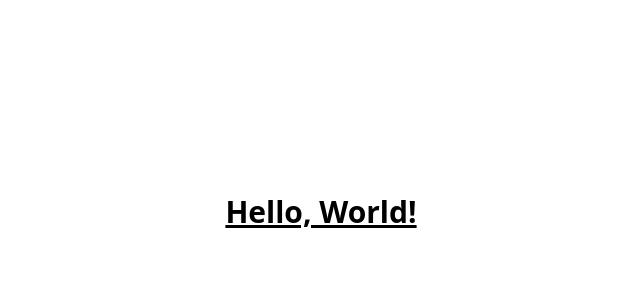
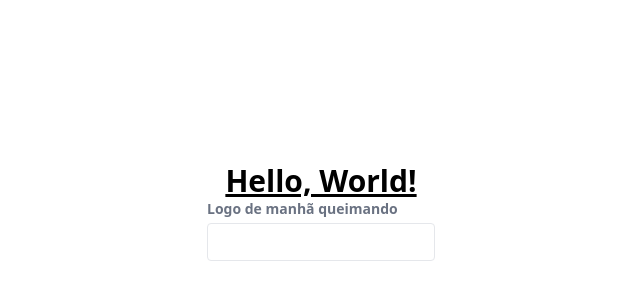
Before and after one commit to feliperocha93/brevly, a React (Vite) app in the folder web/: page / in a window 1280 px wide. Shown: the part 188-488 px from the top of the page, without its empty margins (319-959 px from the left). Built offline with nearby package versions, Linux system fonts and the light colour scheme.

Commit message:
feat: create ui components

```diff
--- a/web/package.json
+++ b/web/package.json
@@ -11,6 +11,7 @@
   },
   "dependencies": {
     "@tailwindcss/vite": "^4.1.4",
+    "clsx": "^2.1.1",
     "react": "^19.0.0",
     "react-dom": "^19.0.0",
     "tailwindcss": "^4.1.4"
--- a/web/src/App.tsx
+++ b/web/src/App.tsx
@@ -1,7 +1,13 @@
+import { Input } from "./components/ui/input"
+
 export function App() {
   return (
     <main className='h-dvh flex flex-col items-center justify-center p-10'>
       <h1 className="text-3xl font-bold underline">Hello, World!</h1>
+
+      <Input label="Logo de manhã queimando" >
+
+      </Input>
     </main>
   )
 }
--- /dev/null
+++ b/web/src/components/ui/button.tsx
@@ -0,0 +1,43 @@
+import { clsx } from "clsx";
+import type { ButtonHTMLAttributes, ReactNode } from "react";
+
+type ButtonVariant = "primary" | "secondary";
+type ButtonState = "default" | "hover" | "disabled";
+
+interface ButtonProps extends ButtonHTMLAttributes<HTMLButtonElement> {
+    variant?: ButtonVariant;
+    state?: ButtonState;
+    children: ReactNode;
+}
+
+export function Button({
+    variant = "primary",
+    state = "default",
+    children,
+    ...props
+}: ButtonProps) {
+    const baseStyles = "px-4 py-2 rounded text-white font-semibold text-sm transition";
+
+    const variants = {
+        primary: {
+            default: "bg-blue-base hover:bg-blue-dark",
+            hover: "bg-blue-dark",
+            disabled: "bg-blue-base opacity-50 cursor-not-allowed",
+        },
+        secondary: {
+            default: "bg-white text-blue-base border border-blue-base hover:bg-blue-100",
+            hover: "bg-blue-100",
+            disabled: "bg-white text-blue-base opacity-50 border border-blue-base cursor-not-allowed",
+        },
+    };
+
+    return (
+        <button
+            className={clsx(baseStyles, variants[variant][state])}
+            disabled={state === "disabled"}
+            {...props}
+        >
+            {children}
+        </button>
+    );
+}
--- /dev/null
+++ b/web/src/components/ui/icon-button.tsx
@@ -0,0 +1,24 @@
+import { clsx } from "clsx";
+import { ButtonHTMLAttributes, ElementType } from "react";
+
+type IconButtonState = "default" | "hover";
+
+interface IconButtonProps extends ButtonHTMLAttributes<HTMLButtonElement> {
+    state?: IconButtonState;
+    icon: ElementType;
+}
+
+export function IconButton({ state = "default", icon: Icon, ...props }: IconButtonProps) {
+    const baseStyles = "w-8 h-8 flex items-center justify-center rounded";
+
+    const variants = {
+        default: "bg-gray-100 hover:bg-gray-200",
+        hover: "bg-gray-200",
+    };
+
+    return (
+        <button className={clsx(baseStyles, variants[state])} {...props}>
+            <Icon className="text-gray-600 w-4 h-4" />
+        </button>
+    );
+}
--- /dev/null
+++ b/web/src/components/ui/input.tsx
@@ -0,0 +1,58 @@
+import { clsx } from "clsx";
+import { InputHTMLAttributes, useState, FocusEvent } from "react";
+
+interface InputProps extends InputHTMLAttributes<HTMLInputElement> {
+    label?: string;
+    error?: string;
+}
+
+export function Input({ label, error, value, placeholder, ...props }: InputProps) {
+    const [isFocused, setIsFocused] = useState(false);
+
+    const variant = value ? "filled" : "empty";
+    const state = error
+        ? "error"
+        : isFocused
+            ? "active"
+            : "default";
+
+    const base = "w-full px-3 py-2 rounded text-sm outline-none transition";
+
+    const variants = {
+        empty: {
+            default: "border border-gray-200 text-gray-600 bg-white",
+            active: "border border-blue-base text-gray-900 bg-white",
+            error: "border border-danger text-danger bg-white",
+        },
+        filled: {
+            default: "border border-gray-300 text-gray-600 bg-white",
+            active: "border border-blue-base text-gray-900 bg-white",
+            error: "border border-danger text-danger bg-white",
+        },
+    };
+
+    const handleFocus = (e: FocusEvent<HTMLInputElement>) => {
+        setIsFocused(true);
+        props.onFocus?.(e);
+    };
+
+    const handleBlur = (e: FocusEvent<HTMLInputElement>) => {
+        setIsFocused(false);
+        props.onBlur?.(e);
+    };
+
+    return (
+        <div className="flex flex-col gap-1">
+            {label && <label className="text-sm font-semibold text-gray-500">{label}</label>}
+            <input
+                className={clsx(base, variants[variant][state])}
+                value={value}
+                placeholder={placeholder}
+                onFocus={handleFocus}
+                onBlur={handleBlur}
+                {...props}
+            />
+            {error && <span className="text-xs text-danger mt-1">⚠️ {error}</span>}
+        </div>
+    );
+}
```
Also changed, not shown: 1 other file (tests, documents, lock files or other folders).
